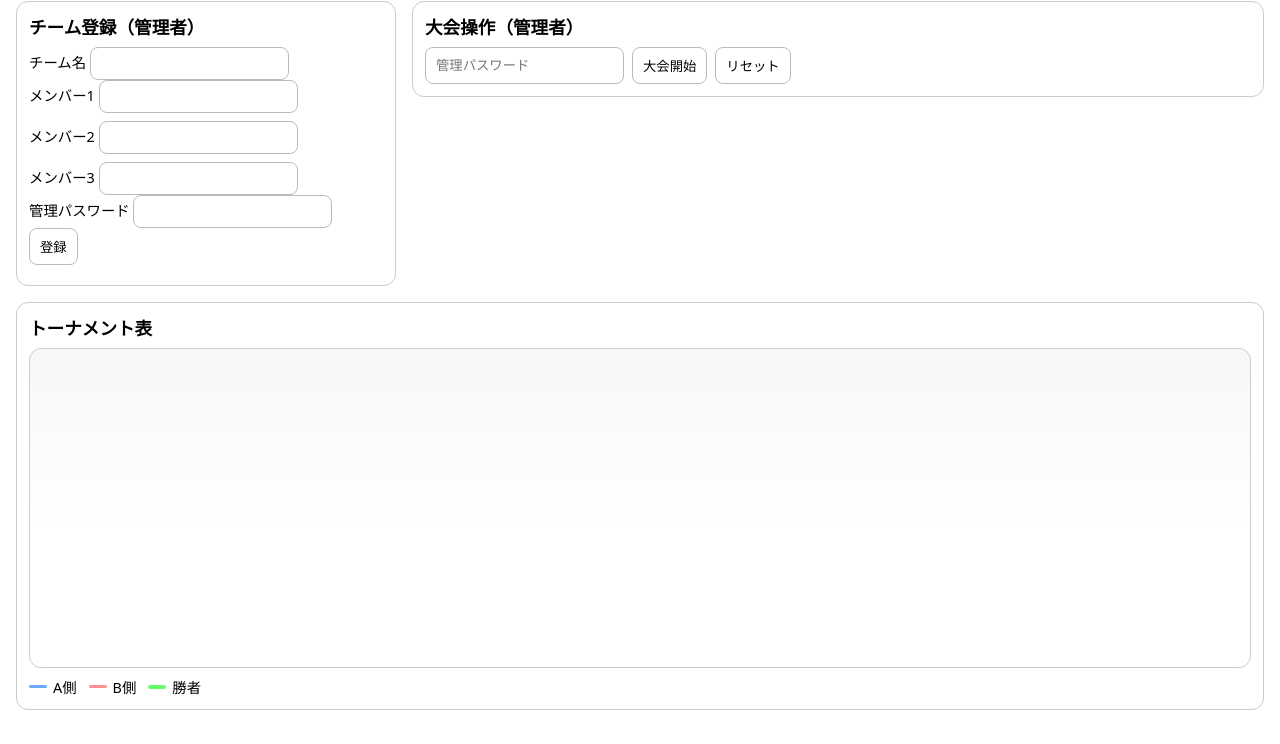
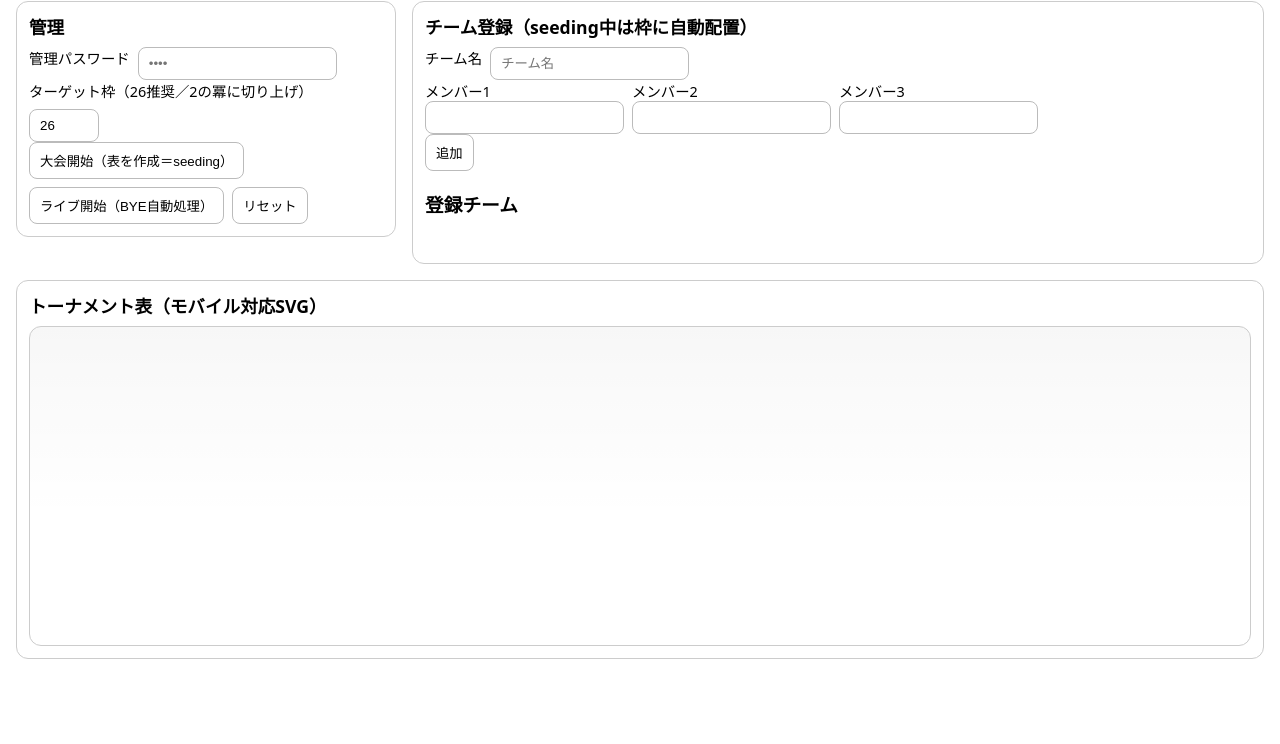
Before and after one commit to yuuyuu661/godfield, a website with bundled scripts: page public/index.html in a window 1280 px wide. Shown: the part 56-800 px from the top of the page. Built offline with nearby package versions, Linux system fonts and the light colour scheme; files whose address does not match are found by name.

Commit message:
Update index.html

```diff
--- a/public/index.html
+++ b/public/index.html
@@ -1,63 +1,73 @@
 <!doctype html>
 <html lang="ja">
 <head>
-  <meta charset="utf-8">
-  <meta name="viewport" content="width=device-width,initial-scale=1">
-  <title>リアルタイム・トーナメント表</title>
-  <link rel="stylesheet" href="/styles.css">
+<meta charset="utf-8" />
+<meta name="viewport" content="width=device-width, initial-scale=1" />
+<title>トーナメント管理（26チーム＋最適シード＋あとから登録）</title>
+<link rel="stylesheet" href="./styles.css" />
 </head>
 <body>
   <header>
-    <h1>リアルタイム・トーナメント表</h1>
-    <div id="status"></div>
+    <h1>トーナメント管理</h1>
+    <div class="status">
+      <span id="status">状態: 読み込み中...</span>
+    </div>
   </header>
 
   <main class="grid">
     <section class="card">
-      <h2>チーム登録（管理者）</h2>
-      <form id="team-form">
-        <label>チーム名 <input name="name" required></label>
-        <div class="row">
-          <label>メンバー1 <input name="member1"></label>
-          <label>メンバー2 <input name="member2"></label>
-          <label>メンバー3 <input name="member3"></label>
-        </div>
-        <label>管理パスワード <input name="password" type="password" required></label>
-        <button type="submit">登録</button>
-      </form>
-      <div id="teams"></div>
+      <h2>管理</h2>
+      <div class="row">
+        <label>管理パスワード</label>
+        <input id="admin-pass" type="password" placeholder="••••" />
+      </div>
+
+      <div class="row">
+        <label>ターゲット枠（26推奨／2の冪に切り上げ）</label>
+        <input id="target-size" type="number" min="2" max="32" value="26" />
+      </div>
+
+      <div class="row buttons">
+        <button id="start-btn">大会開始（表を作成＝seeding）</button>
+        <button id="go-live-btn">ライブ開始（BYE自動処理）</button>
+        <button id="reset-btn" class="danger">リセット</button>
+      </div>
     </section>
 
     <section class="card">
-      <h2>大会操作（管理者）</h2>
+      <h2>チーム登録（seeding中は枠に自動配置）</h2>
       <div class="row">
-        <input id="admin-pass" type="password" placeholder="管理パスワード">
-        <button id="start-btn">大会開始</button>
-        <button id="reset-btn">リセット</button>
+        <label>チーム名</label>
+        <input id="team-name" type="text" placeholder="チーム名" />
       </div>
+      <div class="row">
+        <div>
+          <label>メンバー1</label>
+          <input id="mem1" type="text" />
+        </div>
+        <div>
+          <label>メンバー2</label>
+          <input id="mem2" type="text" />
+        </div>
+        <div>
+          <label>メンバー3</label>
+          <input id="mem3" type="text" />
+        </div>
+      </div>
+      <div class="row buttons">
+        <button id="add-team">追加</button>
+      </div>
+
+      <h3>登録チーム</h3>
+      <ul id="teams"></ul>
     </section>
 
     <section class="card wide">
-      <h2>トーナメント表</h2>
+      <h2>トーナメント表（モバイル対応SVG）</h2>
       <div id="bracket"></div>
-      <div id="legend">
-        <span class="leg leg-a">A側</span>
-        <span class="leg leg-b">B側</span>
-        <span class="leg leg-win">勝者</span>
-      </div>
     </section>
   </main>
 
-  <template id="team-item">
-    <div class="team">
-      <div class="team-name"></div>
-      <div class="team-members"></div>
-    </div>
-  </template>
-
-  <script src="/socket.io/socket.io.js"></script>
-  <script type="module" src="/api.js"></script>
-  <script type="module" src="/bracket.js"></script>
-  <script type="module" src="/app.js"></script>
+  <script type="module" src="./app.js"></script>
 </body>
 </html>
```
